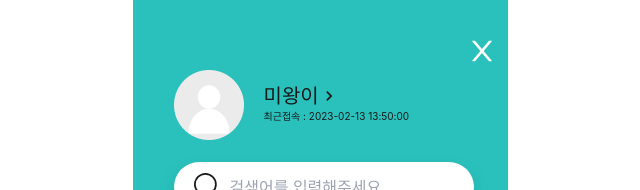
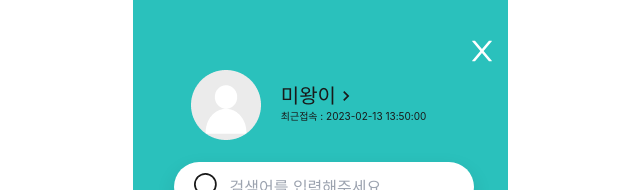
Before and after one commit to whtmdgn1409/Mini-Project-6-FE, a React (Vite) app: page /mypage in a window 1280 px wide. Both pictures are taken after a click on the button 805 px from the left and 50 px from the top of the page. Shown: the top 190 px of the page, without its empty margins (320-960 px from the left). Built offline with nearby package versions, Linux system fonts and the light colour scheme; no server answers; a web font is replaced by a local one.

Commit message:
[#7] Feat: 메인페이지 개발

```diff
--- a/src/components/MainPage/ToggleMenu/ToggleHeader.tsx
+++ b/src/components/MainPage/ToggleMenu/ToggleHeader.tsx
@@ -27,7 +27,7 @@
           />
         </div>
         <div className='absolute top-[70px] left-[41px] w-[270px] h-[148px] mx-auto '>
-          <div className='flex gap-5'>
+          <div className='flex gap-5 justify-center'>
             <div className='w-[70px] h-[70px] rounded-full'>
               <img src='./images/Users.png' alt='사용자' />
             </div>
```
